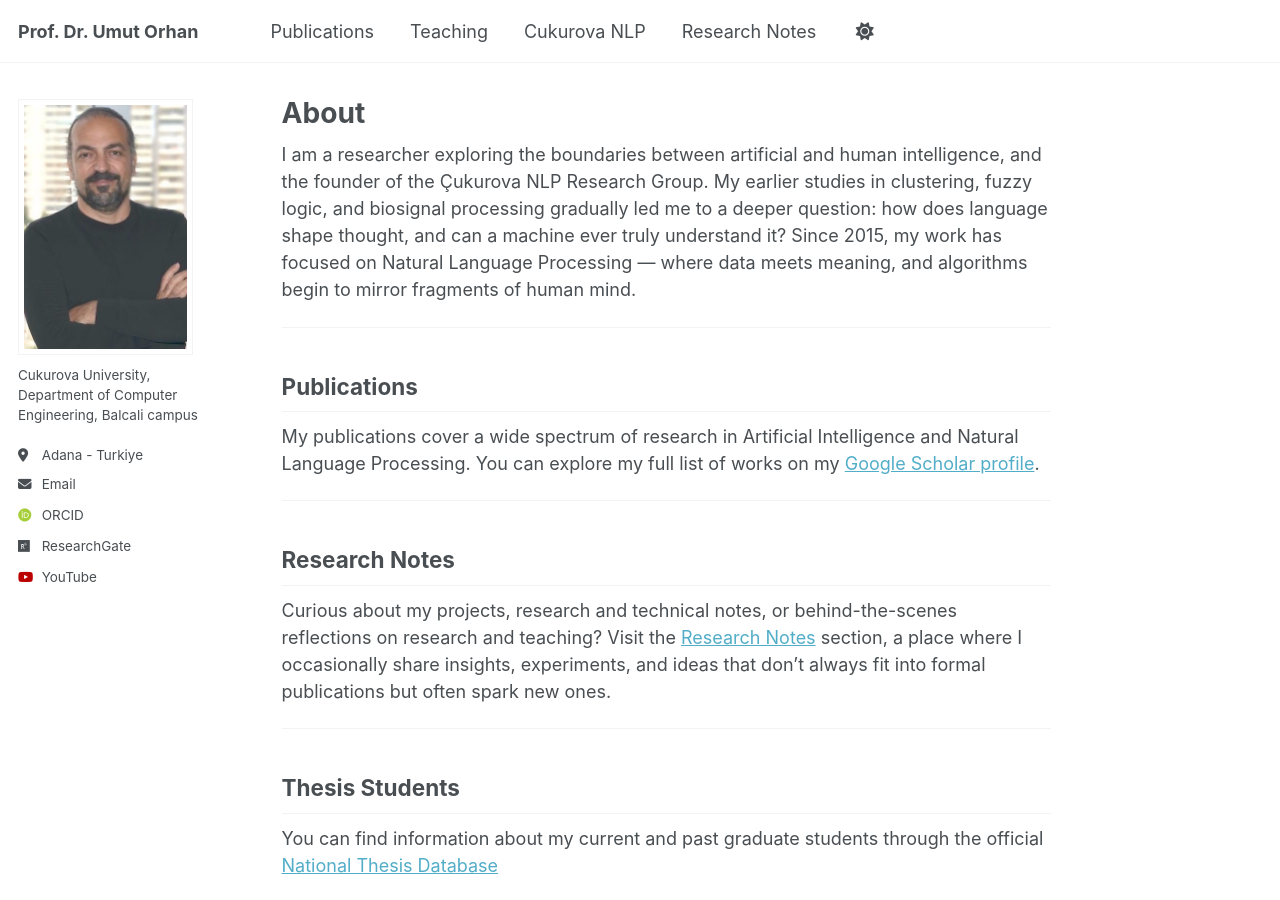
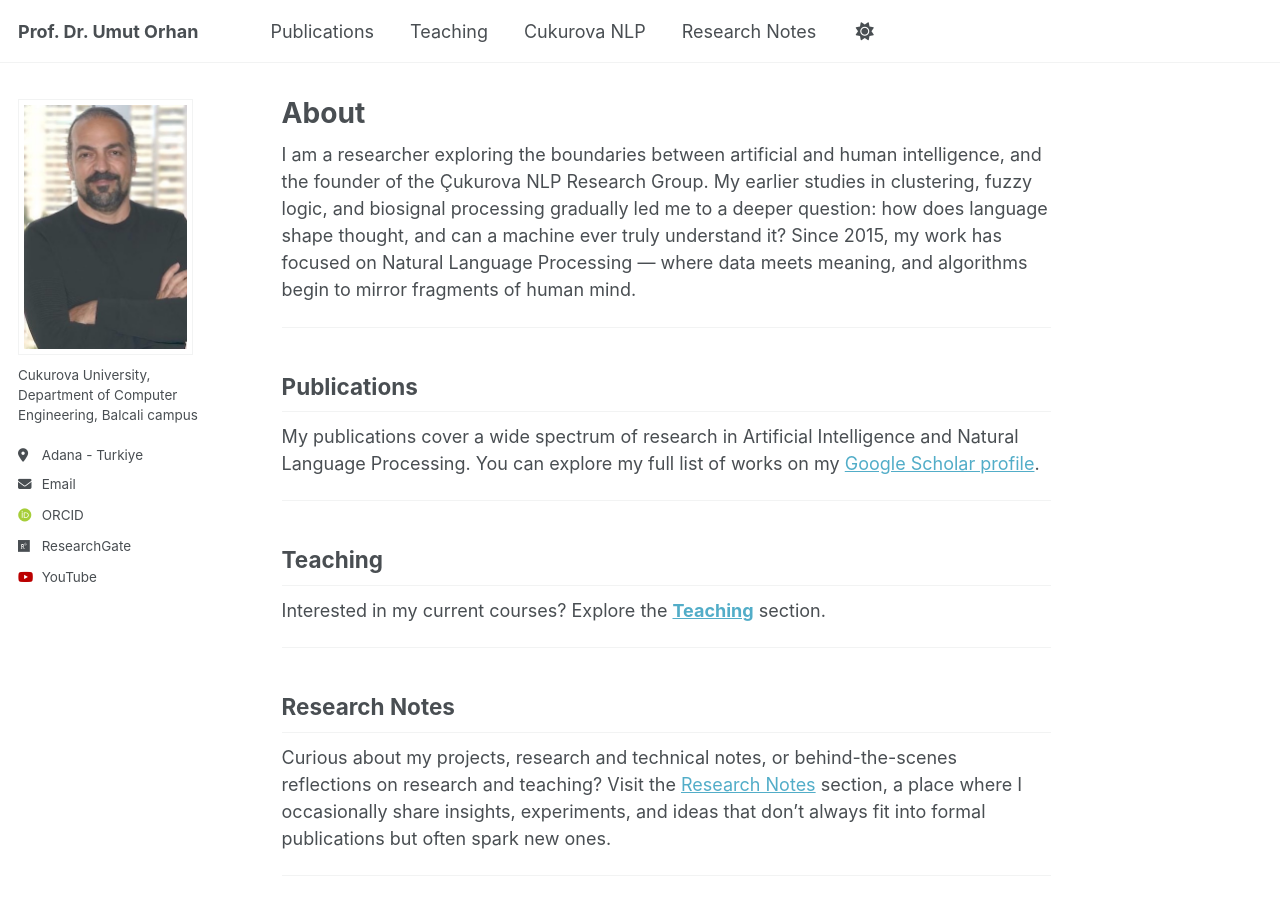
Before and after one commit to uorhan/uorhan.github.io, a Jekyll site: the page built from _pages/about.md, in a window 1280 px wide and 900 px high. Built offline with Jekyll 4.4.1, drawn with Linux system fonts in a browser that asks for light colours; some web fonts are replaced.

Commit message:
Update about.md

```diff
--- a/_pages/about.md
+++ b/_pages/about.md
@@ -15,6 +15,11 @@ My publications cover a wide spectrum of research in Artificial Intelligence and
 
 ---
 
+## Teaching
+Interested in my current courses? Explore the [**Teaching**](/teaching/) section.
+
+---
+
 ## Research Notes
 Curious about my projects, research and technical notes, or behind-the-scenes reflections on research and teaching? Visit the [Research Notes](/year-archive/) section, a place where I occasionally share insights, experiments, and ideas that don’t always fit into formal publications but often spark new ones.
 
```
